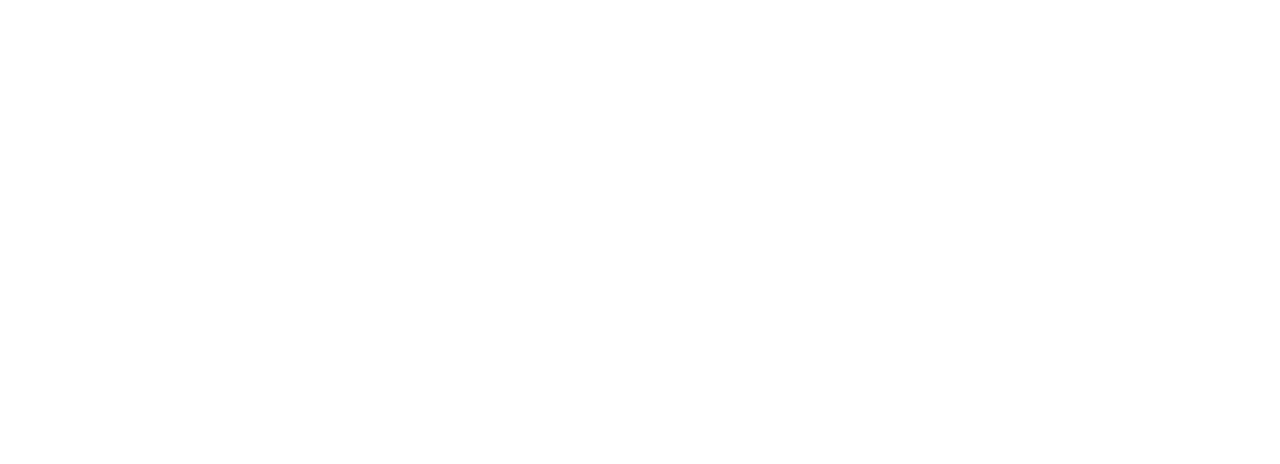
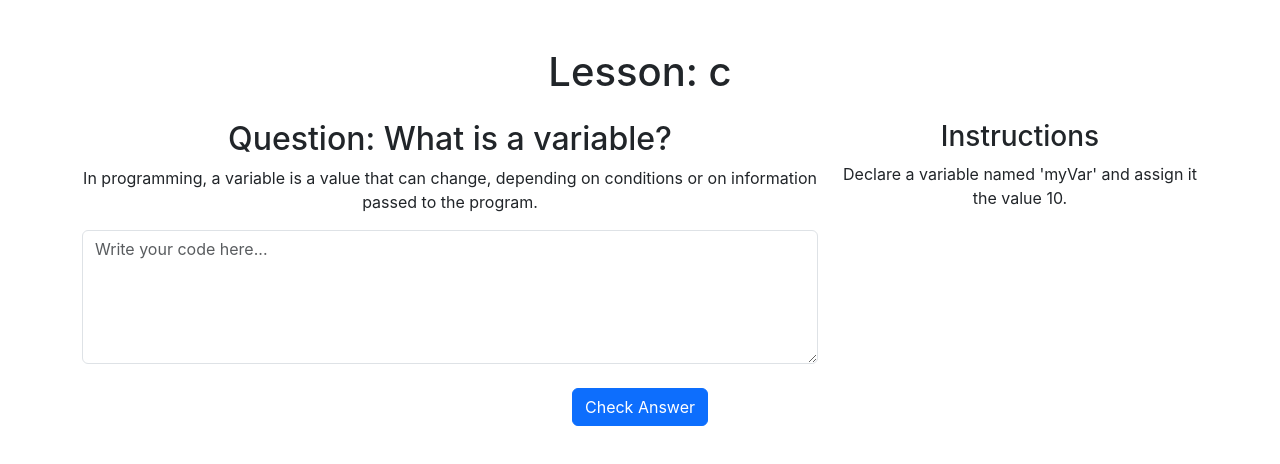
Before and after one commit to SaaiAravindhRaja/CodeLingo, a React (Create React App) app: page /lessons/c in a window 1280 px wide. Before the commit this address had no page. Shown: the top 464 px of the page. Built offline with nearby package versions, Linux system fonts and the light colour scheme.

Commit message:
Add lesson screen

```diff
--- a/src/App.tsx
+++ b/src/App.tsx
@@ -4,6 +4,7 @@
 import SignupPage from './pages/SignupPage';
 import DashboardPage from './pages/DashboardPage';
 import CourseSelectionPage from './pages/CourseSelectionPage';
+import LessonScreen from './pages/LessonScreen';
 import './App.css';
 
 function App() {
@@ -16,6 +17,7 @@
           <Route path="/signup" element={<SignupPage />} />
           <Route path="/dashboard" element={<DashboardPage />} />
           <Route path="/courses" element={<CourseSelectionPage />} />
+          <Route path="/lessons/:courseId" element={<LessonScreen />} />
         </Routes>
       </div>
     </Router>
--- /dev/null
+++ b/src/pages/LessonScreen.tsx
@@ -0,0 +1,29 @@
+import React from 'react';
+import { Container, Row, Col, Button } from 'react-bootstrap';
+import { useParams } from 'react-router-dom';
+
+const LessonScreen = () => {
+    const { courseId } = useParams();
+
+    return (
+        <Container className="mt-5">
+            <h1>Lesson: {courseId}</h1>
+            <Row className="mt-4">
+                <Col md={8}>
+                    <div className="lesson-content">
+                        <h2>Question: What is a variable?</h2>
+                        <p>In programming, a variable is a value that can change, depending on conditions or on information passed to the program. </p>
+                        <textarea className="form-control" rows={5} placeholder="Write your code here..."></textarea>
+                    </div>
+                </Col>
+                <Col md={4}>
+                    <h3>Instructions</h3>
+                    <p>Declare a variable named 'myVar' and assign it the value 10.</p>
+                </Col>
+            </Row>
+            <Button variant="primary" className="mt-4">Check Answer</Button>
+        </Container>
+    );
+};
+
+export default LessonScreen;
```
